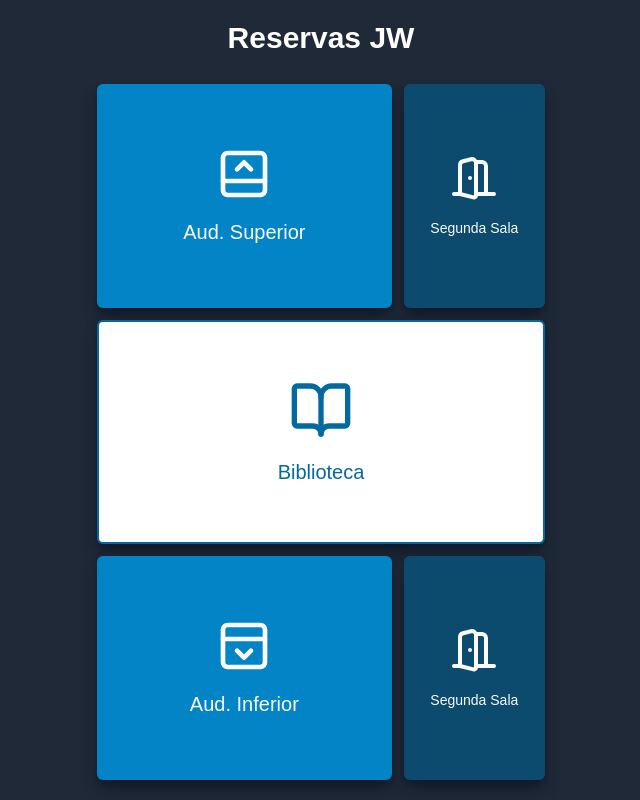
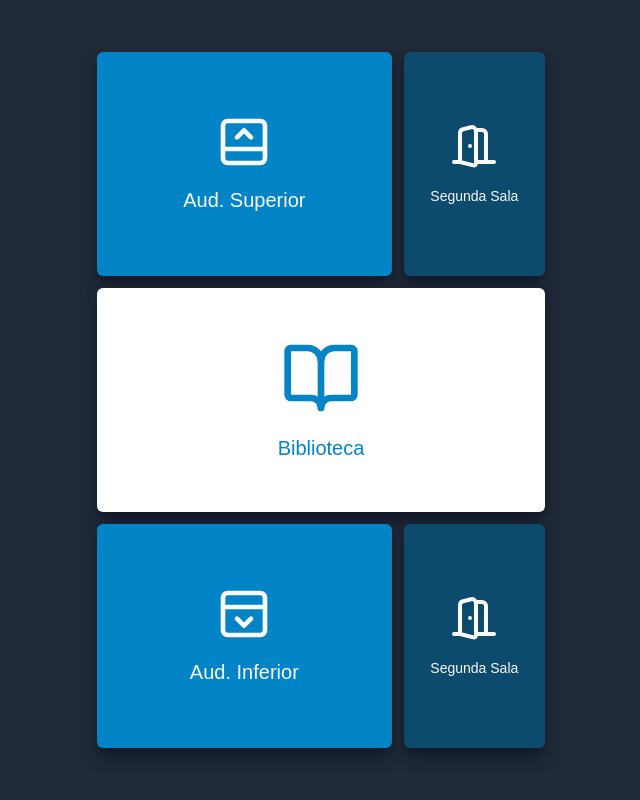
Before and after one commit to AxelUrizar/redireccion_reservas_jw, a Next.js app: page / in a window 1280 px wide. Shown: the whole page, without its empty margins (319-959 px from the left). Built offline with nearby package versions, Linux system fonts and the light colour scheme.

Commit message:
Añadidos los nuevos componentes de calendario aud superior e inferior.

```diff
--- a/app/auditorio-inferior/page.tsx
+++ b/app/auditorio-inferior/page.tsx
@@ -2,6 +2,6 @@ import Booking from "@/components/booking";
 
 export default function AuditorioInferior () {
   return (
-    <Booking url="https://calendar.google.com/calendar/appointments/schedules/AcZssZ21a3ZNDUnqEKhdU16ajoTYn3E6L8s6EH1fZrKCe0nj4NG5lYWli7lFI_cNRpMaOMnl1dwsipjG?gv=true" />
+    <Booking url="https://calendar.google.com/calendar/appointments/schedules/AcZssZ06Qlmop0wFSCBgPvBfDEj17ZhlB5Ddwb9Hxuil5vLSpxXLyHhV4OnIlmvA_VED0tB0BCzzZGR4?gv=true" />
   )
 }
--- a/app/auditorio-superior/page.tsx
+++ b/app/auditorio-superior/page.tsx
@@ -2,6 +2,6 @@ import Booking from "@/components/booking";
 
 export default function AuditorioSuperior () {
   return (
-    <Booking url="https://calendar.google.com/calendar/appointments/schedules/AcZssZ1AdHLepBtF6-Qp_TdbXbrVk1Knr3e-RUIbUiYt7UwTYH_jnb28mFPw_KqrQQ9DYnCK_VoIWget?gv=true" />
+    <Booking url="https://calendar.google.com/calendar/appointments/schedules/AcZssZ0TOtwDLee4o3tSHdoy-5Pn_VSHnBDtKBztnbYRTTQWfFjvxFoBe-qYbczwwZaUeF6Bu7briHEi?gv=true" />
   )
 }
--- /dev/null
+++ b/app/sala-auxiliar-inferior/page.tsx
@@ -0,0 +1,7 @@
+import Booking from "@/components/booking";
+
+export default function AuditorioInferior () {
+  return (
+    <Booking url="https://calendar.google.com/calendar/appointments/schedules/AcZssZ21a3ZNDUnqEKhdU16ajoTYn3E6L8s6EH1fZrKCe0nj4NG5lYWli7lFI_cNRpMaOMnl1dwsipjG?gv=true" />
+  )
+}
--- /dev/null
+++ b/app/sala-auxiliar-superior/page.tsx
@@ -0,0 +1,7 @@
+import Booking from "@/components/booking";
+
+export default function AuxSuperior () {
+  return (
+    <Booking url="https://calendar.google.com/calendar/appointments/schedules/AcZssZ1AdHLepBtF6-Qp_TdbXbrVk1Knr3e-RUIbUiYt7UwTYH_jnb28mFPw_KqrQQ9DYnCK_VoIWget?gv=true" />
+  )
+}
--- a/components/maxiBotonRedireccion.jsx
+++ b/components/maxiBotonRedireccion.jsx
@@ -2,12 +2,12 @@ import { Button } from '@/components/ui/button'
 export function MaxiBotonRedireccion ({ text, handleClick, Icon }) {
   return (
     <Button
-      className="w-full h-44 md:h-56 flex flex-col items-center justify-center space-y-4 bg-white hover:bg-gray-300 text-sky-700 border-sky-700 border-2 transition-colors duration-300 p-6 shadow-lg shadow-gray-900"
+      className="w-full h-44 md:h-56 flex flex-col items-center justify-center space-y-4 bg-white hover:bg-gray-300 text-sky-600 hover:text-sky-700 transition-colors duration-300 p-6 shadow-lg shadow-gray-900"
       variant="default"
       onClick={handleClick}
     >
-      <Icon className="w-16 h-16" />
-      <span className="text-xl text-center whitespace-pre-wrap ">{text}</span>
+      <Icon className="w-20 h-20" />
+      <span className="text-xl text-center whitespace-pre-wrap">{text}</span>
     </Button>
   )
 }
--- a/components/pagina-reservas.jsx
+++ b/components/pagina-reservas.jsx
@@ -13,8 +13,16 @@ export function PaginaReservas() {
     router.push("/auditorio-superior")
   }
 
+  const handleSalaAuxSuperior = () => {
+    router.push("/sala-auxiliar-superior")
+  }
+
   const handleAuditorioInferior = () => {
     router.push("/auditorio-inferior")
+  }
+
+  const handleSalaAuxInferior = () => {
+    router.push("/sala-auxiliar-inferior")
   }
 
   const handleBiblioteca = () => {
@@ -23,13 +31,12 @@ export function PaginaReservas() {
 
   return (
     <div className="flex flex-col gap-3 items-center justify-center min-h-screen bg-gray-800 p-4 px-6">
-      <h1 className="text-3xl text-center text-white font-bold mb-4">Reservas JW</h1>
       <ul className="w-full max-w-md grid grid-cols-1 gap-3">
         <li className="grid grid-cols-3 gap-3">
           <div className="col-span-2">
             <BotonRedireccion text="Aud. Superior" handleClick={handleAuditorioSuperior} Icon={PanelBottomOpen} />
           </div>
-          <MiniBotonRedireccion text="Segunda Sala" handleClick={handleAuditorioSuperior} Icon={DoorOpen} />
+          <MiniBotonRedireccion text="Segunda Sala" handleClick={handleSalaAuxSuperior} Icon={DoorOpen} />
         </li>
         <li>
           <MaxiBotonRedireccion text="Biblioteca" handleClick={handleBiblioteca} Icon={BookOpen} />
@@ -38,7 +45,7 @@ export function PaginaReservas() {
           <div className="col-span-2">
             <BotonRedireccion text="Aud. Inferior" handleClick={handleAuditorioInferior} Icon={PanelTopOpen} />
           </div>
-            <MiniBotonRedireccion text="Segunda Sala" handleClick={handleAuditorioInferior} Icon={DoorOpen} />
+            <MiniBotonRedireccion text="Segunda Sala" handleClick={handleSalaAuxInferior} Icon={DoorOpen} />
         </li>
       </ul>
     </div>
```
